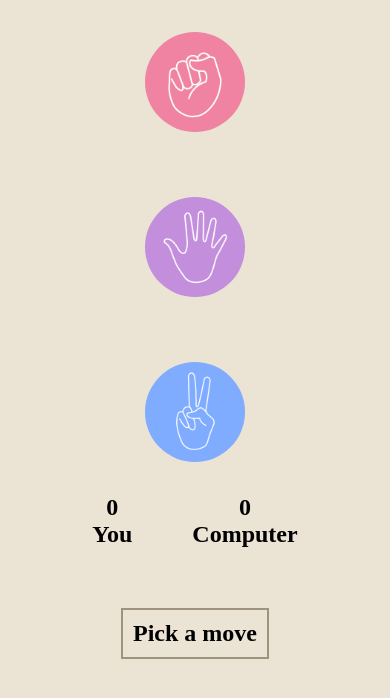
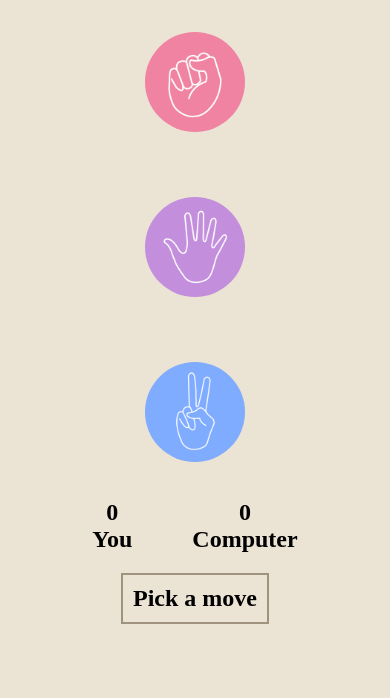
Before and after one commit to Dev-PSR/rps-game, a plain HTML site: page index.html in a window 390 px wide. Shown: the part 78-776 px from the top of the page. Drawn offline with Linux system fonts and the light colour scheme.

Commit message:
some media queries

```diff
--- a/styles.css
+++ b/styles.css
@@ -91,12 +91,16 @@ img {
     .choiceContainer {
         flex-direction: column;
         margin-top: 0;
+
     }
     img {
         height: 100px;
         width: 100px;
     }
     .scoreContainer {
-        padding-top: 0;
+        padding-top: 5px;
+    }
+    .move {
+        margin-top: 20px;
     }
 }
```
